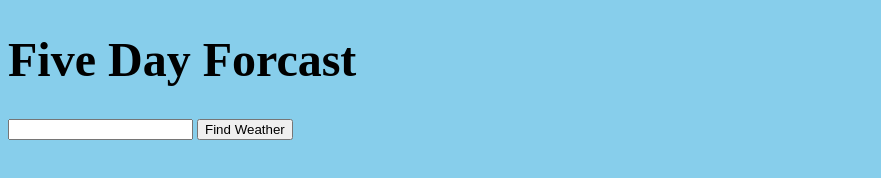
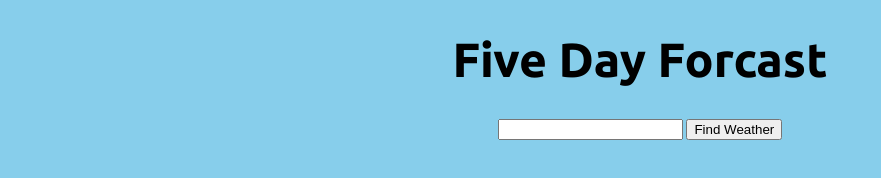
Before and after one commit to jspencersharpe/Weather, a plain HTML site: page index.html in a window 1280 px wide. Shown: the whole page, without its empty margins (0-881 px from the left). Drawn offline with Linux system fonts and the light colour scheme.

Commit message:
updated styling

```diff
--- a/index.html
+++ b/index.html
@@ -2,6 +2,7 @@
 <html>
 <head>
  	<title>Weather</title>
+  <link href='http://fonts.googleapis.com/css?family=Ubuntu:400,700,700italic' rel='stylesheet' type='text/css'>
 	<link rel="stylesheet" href="main.css" type="text/css">
 </head>
 <body>
--- a/main.css
+++ b/main.css
@@ -2,12 +2,19 @@ body {
   background-color: skyblue;
 }
 
+body, h1, h2, ul, li {
+  font-family: 'Ubuntu', sans-serif;
+  text-align: center;
+
+}
+
 h1 {
   font-size: 3em;
+  font-style: bold;
 }
-
 h2 {
   font-size: 2em;
+  font-style: italic;
 }
 
 ul li {
```
